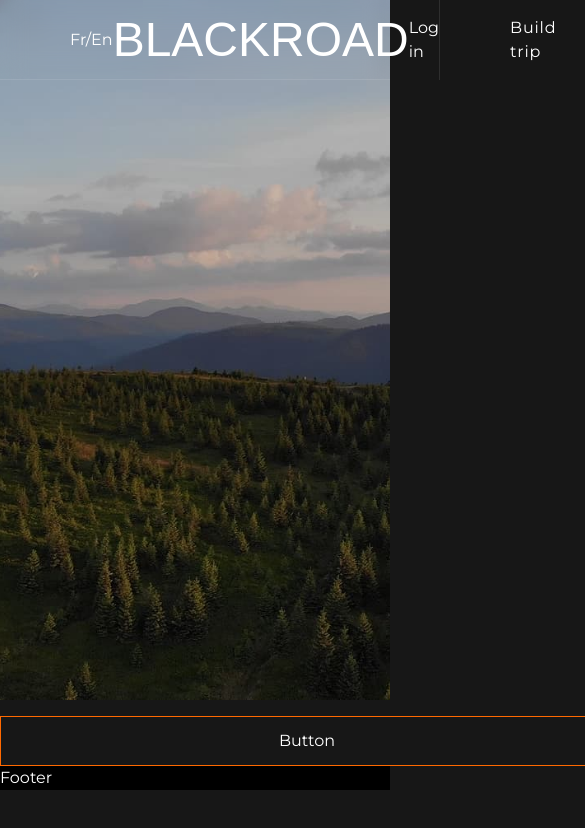
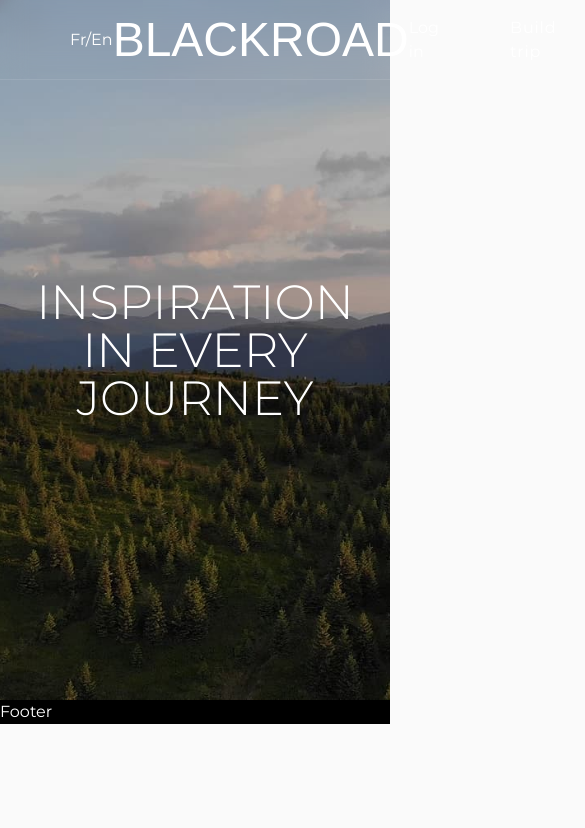
Before and after one commit to summermoved0n/project-Blackroad-Frontend, a Next.js app in the folder my-app/: page / in a window 390 px wide. Shown: the top 828 px of the page, 585 px wide, since content can reach past the window. Built offline with nearby package versions, Linux system fonts and the light colour scheme; a web font is replaced by a local one.

Commit message:
hero component + text cn

```diff
--- /dev/null
+++ b/my-app/src/app/components/HomeHero.tsx
@@ -0,0 +1,25 @@
+import Image from "next/image";
+import { Text } from "./Text";
+
+export default function HomeHero() {
+  return (
+    <div className="relative w-full h-175 md:h-225">
+      <Image
+        src="/images/Home_hero.jpg"
+        alt="Hero"
+        fill
+        className="object-cover object-center"
+        sizes="100vw"
+        loading="eager"
+      />
+
+      <Text
+        color="white"
+        size="lg"
+        className="absolute top-1/2 left-1/2 -translate-x-1/2 -translate-y-1/2 text-center"
+      >
+        INSPIRATION IN EVERY JOURNEY
+      </Text>
+    </div>
+  );
+}
--- /dev/null
+++ b/my-app/src/app/components/Text.tsx
@@ -0,0 +1,33 @@
+import { text } from "@/lib/ui/text";
+import { cn } from "@/lib/ui/cn";
+
+type TextProps = {
+  children: React.ReactNode;
+  color:
+    | "white"
+    | "white20"
+    | "white60"
+    | "white80"
+    | "black"
+    | "black50"
+    | "black60"
+    | "orange";
+  size: "xs" | "sm" | "md" | "lg" | "xl";
+  spacing?: "sm";
+  className?: string;
+} & React.HTMLAttributes<HTMLParagraphElement>;
+
+export function Text({
+  color,
+  size,
+  spacing,
+  className,
+  children,
+  ...props
+}: TextProps) {
+  return (
+    <p className={cn(text({ color, size, spacing }), className)} {...props}>
+      {children}
+    </p>
+  );
+}
--- a/my-app/src/app/globals.css
+++ b/my-app/src/app/globals.css
@@ -43,7 +43,7 @@ img {
 
 body {
   margin: 0;
-  /* background-color: #fafafa; */
-  background-color: #171717;
+  background-color: #fafafa;
+  /* background-color: #171717; */
   color: #171717;
 }
--- a/my-app/src/app/page.tsx
+++ b/my-app/src/app/page.tsx
@@ -1,32 +1,9 @@
-"use client";
-
-import Image from "next/image";
-import { Button } from "./components/Button";
+import HomeHero from "./components/HomeHero";
 
 export default function Home() {
   return (
     <main>
-      <div className="relative w-full h-175 md:h-225">
-        <Image
-          src="/images/Home_hero.jpg"
-          alt="Hero"
-          fill
-          className="object-cover object-center"
-          sizes="100vw"
-          loading="eager"
-        />
-      </div>
-
-      <Button
-        variant="primary"
-        size="xl"
-        className="mt-4"
-        onClick={() => {
-          console.log("Button clicked");
-        }}
-      >
-        Button
-      </Button>
+      <HomeHero />
     </main>
   );
 }
--- a/my-app/src/lib/ui/text.ts
+++ b/my-app/src/lib/ui/text.ts
@@ -4,12 +4,12 @@ export const text = cva("", {
   variants: {
     color: {
       white: "text-white",
-      white_20: "text-white/20",
-      white_60: "text-white/60",
-      white_80: "text-white/80",
+      white20: "text-white/20",
+      white60: "text-white/60",
+      white80: "text-white/80",
       black: "text-black",
-      black_50: "text-black/50",
-      black_60: "text-black/60",
+      black50: "text-black/50",
+      black60: "text-black/60",
 
       orange: "text-[rgba(234,156,63,0.6)]",
     },
```
